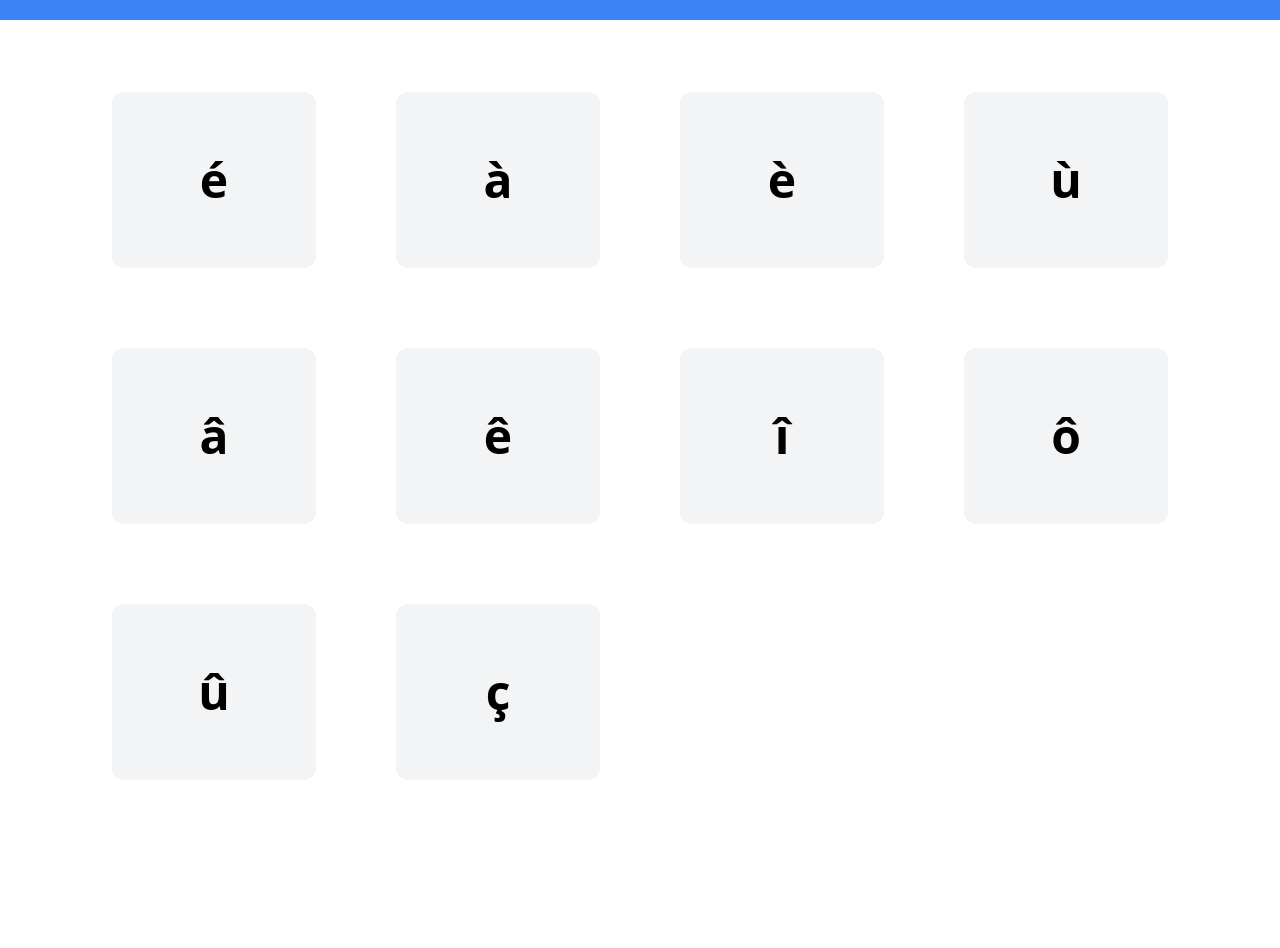
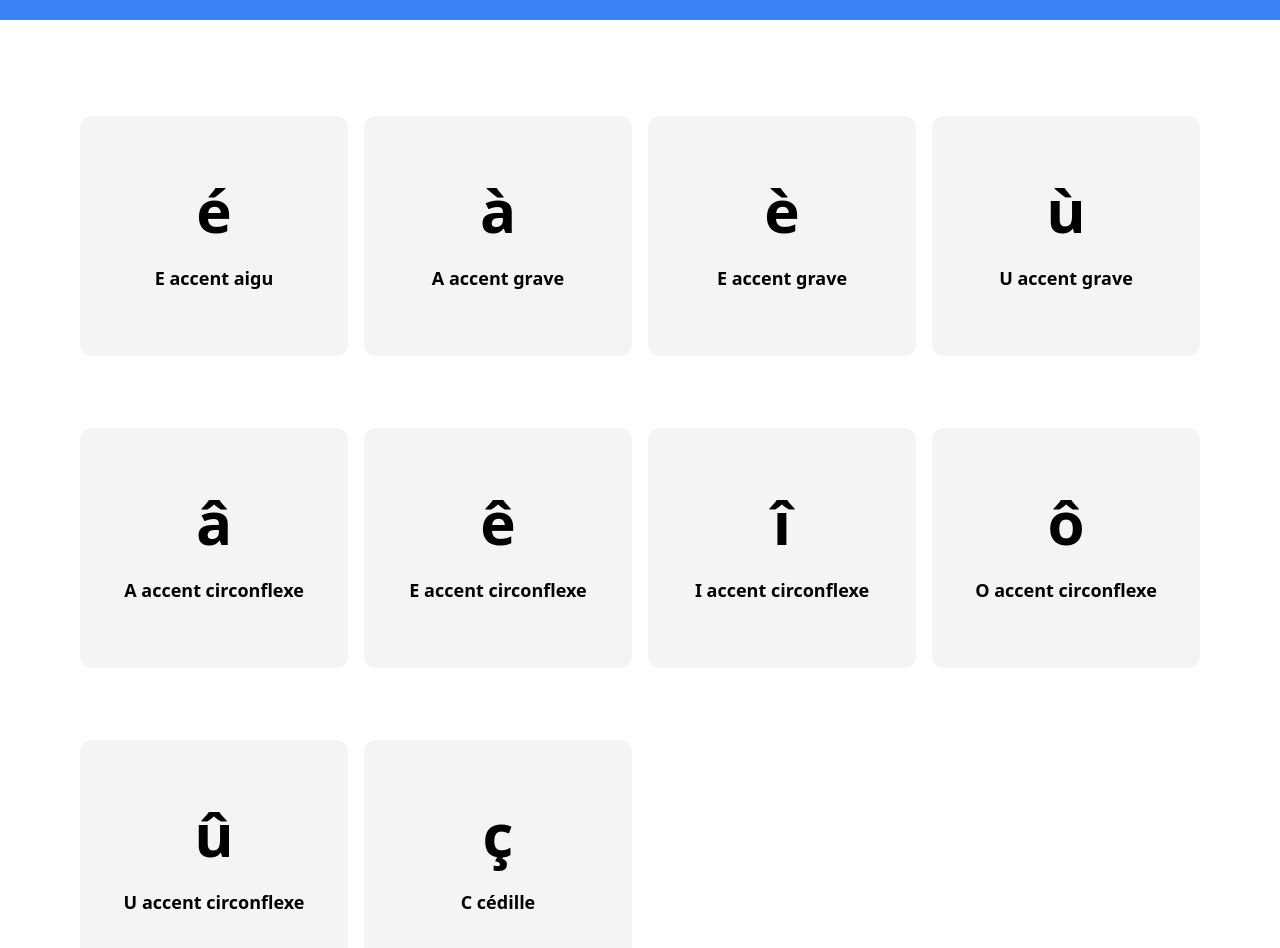
Before and after one commit to TheRoro/UpSpell, a Nuxt app: page /fr in a window 1280 px wide. Shown: the part 400-1348 px from the top of the page. Before the commit the page ends 1212 px from the top, so only its background shows below. Built offline with nearby package versions, Linux system fonts and the light colour scheme.

Commit message:
🎨 CharCard layout
Add letter and name to CharCards. Add vertical padding to CharCard.

```diff
--- a/components/CharCard.vue
+++ b/components/CharCard.vue
@@ -1,13 +1,20 @@
 <template>
-  <figure class="bg-gray-100 rounded-xl py-8 m-8 sm:m-4 md:m-8" @click="copyChar(char)">
-    <div class="py-8 space-y-4">
-      <blockquote class="rounded-full">
-        <h1 class="text-5xl font-semibold text-center">
-          {{ char }}
-        </h1>
-        <input id="testing-code" type="hidden" :value="char">
+  <figure class="max-w-full w-72 bg-gray-100 rounded-xl m-auto mt-14 py-16" @click="copyChar(char)">
+    <div class="space-y-4">
+      <blockquote>
+        <p class="text-6xl font-semibold text-center">
+          {{ char.letter }}
+        </p>
       </blockquote>
     </div>
+    <div class="pt-6 space-y-4">
+      <blockquote>
+        <p class="text-lg font-semibold text-center">
+          {{ char.name }}
+        </p>
+      </blockquote>
+    </div>
+    <input id="testing-code" type="hidden" :value="char">
   </figure>
 </template>
 
@@ -22,7 +29,7 @@ export default {
   methods: {
     copyChar (char) {
       const elem = document.createElement('textarea')
-      elem.value = char
+      elem.value = char.letter
       document.body.appendChild(elem)
       elem.select()
       document.execCommand('copy')
--- a/components/Home.vue
+++ b/components/Home.vue
@@ -1,7 +1,7 @@
 <template>
   <div class="h-screen">
-    <Banner title="UpSpell" sub-title="Special Characters for all languages!" />
-    <div class="bg-dark grid xs:grid-cols-1 sm:grid-cols-2 gap-4 md:grid-cols-2 lg:grid-cols-3 xl:grid-cols-4 px-10 py-14">
+    <Banner title="UpSpell" sub-title="Language Special Characters" />
+    <div class="grid xs:grid-cols-1 sm:grid-cols-2 gap-4 md:grid-cols-2 lg:grid-cols-3 xl:grid-cols-4 px-10 py-14">
       <div v-for="lang in languages" :key="lang.name">
         <LanguageCard class="langCard" :name="lang.name" :image-url="lang.imageUrl" :route="lang.route" />
       </div>
@@ -15,25 +15,9 @@ export default {
     return {
       languages: [
         { name: 'Français', imageUrl: 'https://upload.wikimedia.org/wikipedia/commons/thumb/6/62/Flag_of_France.png/1200px-Flag_of_France.png', route: 'fr' },
-        { name: 'Español', imageUrl: 'https://upload.wikimedia.org/wikipedia/commons/thumb/8/89/Bandera_de_Espa%C3%B1a.svg/1200px-Bandera_de_Espa%C3%B1a.png', route: 'es' },
-        { name: 'Português', imageUrl: 'https://upload.wikimedia.org/wikipedia/commons/5/5c/Flag_of_Portugal.svg', route: 'pt' },
-        { name: 'Deutsch', imageUrl: 'https://upload.wikimedia.org/wikipedia/en/thumb/b/ba/Flag_of_Germany.svg/1000px-Flag_of_Germany.svg.png', route: 'de' },
-        { name: 'Français', imageUrl: 'https://upload.wikimedia.org/wikipedia/commons/thumb/6/62/Flag_of_France.png/1200px-Flag_of_France.png', route: 'fr' },
-        { name: 'Español', imageUrl: 'https://upload.wikimedia.org/wikipedia/commons/thumb/8/89/Bandera_de_Espa%C3%B1a.svg/1200px-Bandera_de_Espa%C3%B1a.png', route: 'es' },
-        { name: 'Português', imageUrl: 'https://upload.wikimedia.org/wikipedia/commons/5/5c/Flag_of_Portugal.svg', route: 'pt' },
-        { name: 'Deutsch', imageUrl: 'https://upload.wikimedia.org/wikipedia/en/thumb/b/ba/Flag_of_Germany.svg/1000px-Flag_of_Germany.svg.png', route: 'de' },
-        { name: 'Français', imageUrl: 'https://upload.wikimedia.org/wikipedia/commons/thumb/6/62/Flag_of_France.png/1200px-Flag_of_France.png', route: 'fr' },
-        { name: 'Español', imageUrl: 'https://upload.wikimedia.org/wikipedia/commons/thumb/8/89/Bandera_de_Espa%C3%B1a.svg/1200px-Bandera_de_Espa%C3%B1a.png', route: 'es' },
-        { name: 'Português', imageUrl: 'https://upload.wikimedia.org/wikipedia/commons/5/5c/Flag_of_Portugal.svg', route: 'pt' },
-        { name: 'Deutsch', imageUrl: 'https://upload.wikimedia.org/wikipedia/en/thumb/b/ba/Flag_of_Germany.svg/1000px-Flag_of_Germany.svg.png', route: 'de' },
-        { name: 'Français', imageUrl: 'https://upload.wikimedia.org/wikipedia/commons/thumb/6/62/Flag_of_France.png/1200px-Flag_of_France.png', route: 'fr' },
-        { name: 'Español', imageUrl: 'https://upload.wikimedia.org/wikipedia/commons/thumb/8/89/Bandera_de_Espa%C3%B1a.svg/1200px-Bandera_de_Espa%C3%B1a.png', route: 'es' },
-        { name: 'Português', imageUrl: 'https://upload.wikimedia.org/wikipedia/commons/5/5c/Flag_of_Portugal.svg', route: 'pt' },
-        { name: 'Deutsch', imageUrl: 'https://upload.wikimedia.org/wikipedia/en/thumb/b/ba/Flag_of_Germany.svg/1000px-Flag_of_Germany.svg.png', route: 'de' },
-        { name: 'Français', imageUrl: 'https://upload.wikimedia.org/wikipedia/commons/thumb/6/62/Flag_of_France.png/1200px-Flag_of_France.png', route: 'fr' },
-        { name: 'Español', imageUrl: 'https://upload.wikimedia.org/wikipedia/commons/thumb/8/89/Bandera_de_Espa%C3%B1a.svg/1200px-Bandera_de_Espa%C3%B1a.png', route: 'es' },
-        { name: 'Português', imageUrl: 'https://upload.wikimedia.org/wikipedia/commons/5/5c/Flag_of_Portugal.svg', route: 'pt' },
-        { name: 'Deutsch', imageUrl: 'https://upload.wikimedia.org/wikipedia/en/thumb/b/ba/Flag_of_Germany.svg/1000px-Flag_of_Germany.svg.png', route: 'de' }
+        { name: 'Español', imageUrl: 'https://upload.wikimedia.org/wikipedia/commons/thumb/8/89/Bandera_de_Espa%C3%B1a.svg/1200px-Bandera_de_Espa%C3%B1a.png', route: 'es' }
+        // { name: 'Português', imageUrl: 'https://upload.wikimedia.org/wikipedia/commons/5/5c/Flag_of_Portugal.svg', route: 'pt' },
+        // { name: 'Deutsch', imageUrl: 'https://upload.wikimedia.org/wikipedia/en/thumb/b/ba/Flag_of_Germany.svg/1000px-Flag_of_Germany.svg.png', route: 'de' }
       ]
     }
   }
--- a/pages/es/index.vue
+++ b/pages/es/index.vue
@@ -1,12 +1,41 @@
 <template>
-  <LanguageDetails :chars="chars" original-name="Español" name="spanish" />
+  <LanguageDetails :chars="chars" original-name="Español" name="Spanish" />
 </template>
 
 <script>
 export default {
   data () {
     return {
-      chars: ['á', 'é', 'í', 'ó', 'ú', 'ü', 'ñ']
+      chars: [
+        {
+          letter: 'á',
+          name: 'A con tilde aguda'
+        },
+        {
+          letter: 'é',
+          name: 'E con tilde aguda'
+        },
+        {
+          letter: 'í',
+          name: 'I con tilde aguda'
+        },
+        {
+          letter: 'ó',
+          name: 'O con tilde aguda'
+        },
+        {
+          letter: 'ú',
+          name: 'U con tilde aguda'
+        },
+        {
+          letter: 'ü',
+          name: 'U con diéresis'
+        },
+        {
+          letter: 'ñ',
+          name: 'Eñe'
+        }
+      ]
     }
   }
 }
--- a/pages/fr/index.vue
+++ b/pages/fr/index.vue
@@ -1,12 +1,53 @@
 <template>
-  <LanguageDetails :chars="chars" original-name="Français" name="french" />
+  <LanguageDetails :chars="chars" original-name="Français" name="French" />
 </template>
 
 <script>
 export default {
   data () {
     return {
-      chars: ['é', 'à', 'è', 'ù', 'â', 'ê', 'î', 'ô', 'û', 'ç']
+      chars: [
+        {
+          letter: 'é',
+          name: 'E accent aigu'
+        },
+        {
+          letter: 'à',
+          name: 'A accent grave'
+        },
+        {
+          letter: 'è',
+          name: 'E accent grave'
+        },
+        {
+          letter: 'ù',
+          name: 'U accent grave'
+        },
+        {
+          letter: 'â',
+          name: 'A accent circonflexe'
+        },
+        {
+          letter: 'ê',
+          name: 'E accent circonflexe'
+        },
+        {
+          letter: 'î',
+          name: 'I accent circonflexe'
+        },
+        {
+          letter: 'ô',
+          name: 'O accent circonflexe'
+        },
+        {
+          letter: 'û',
+          name: 'U accent circonflexe'
+        },
+        {
+          letter: 'ç',
+          name: 'C cédille'
+        }
+      ]
     }
   }
 }
```
